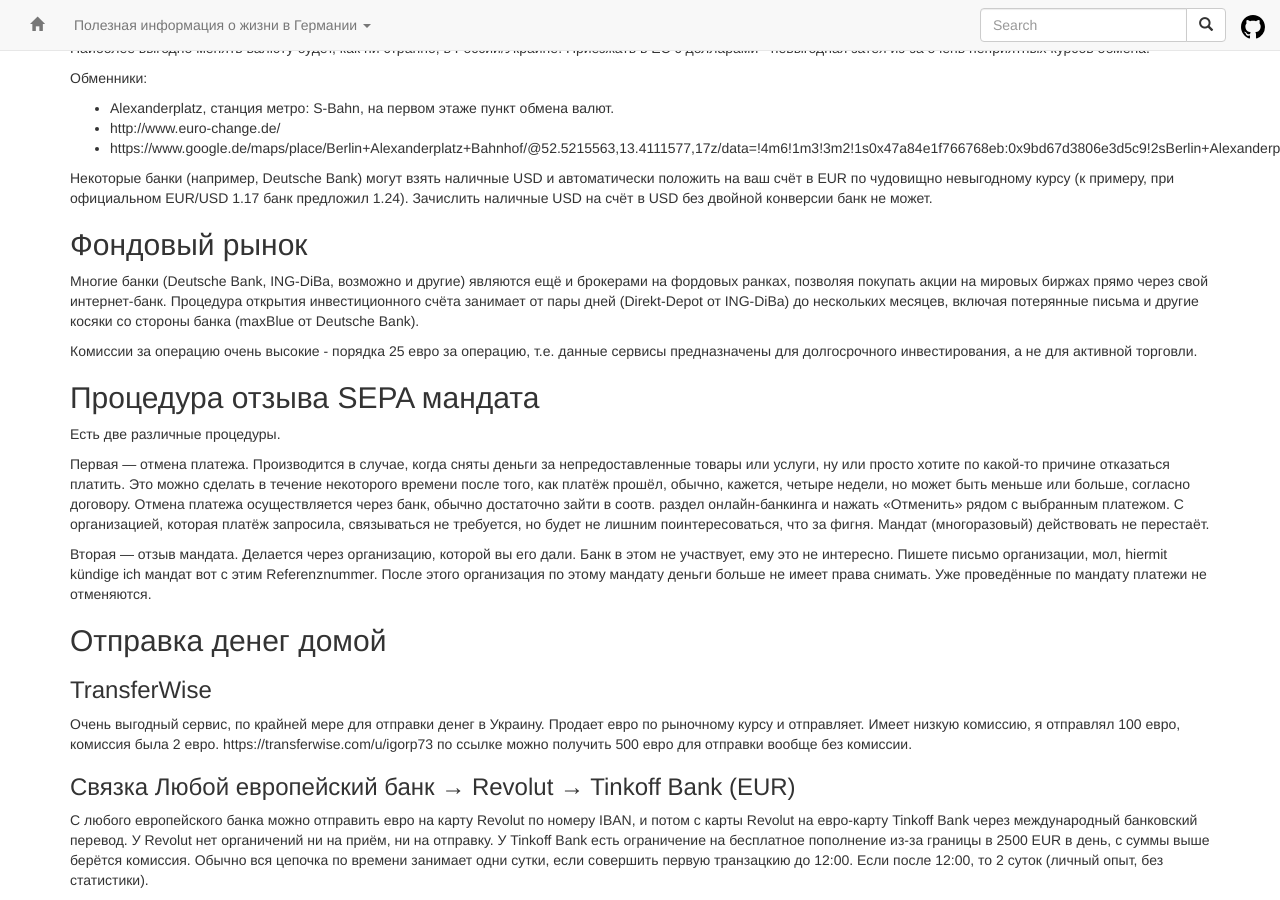
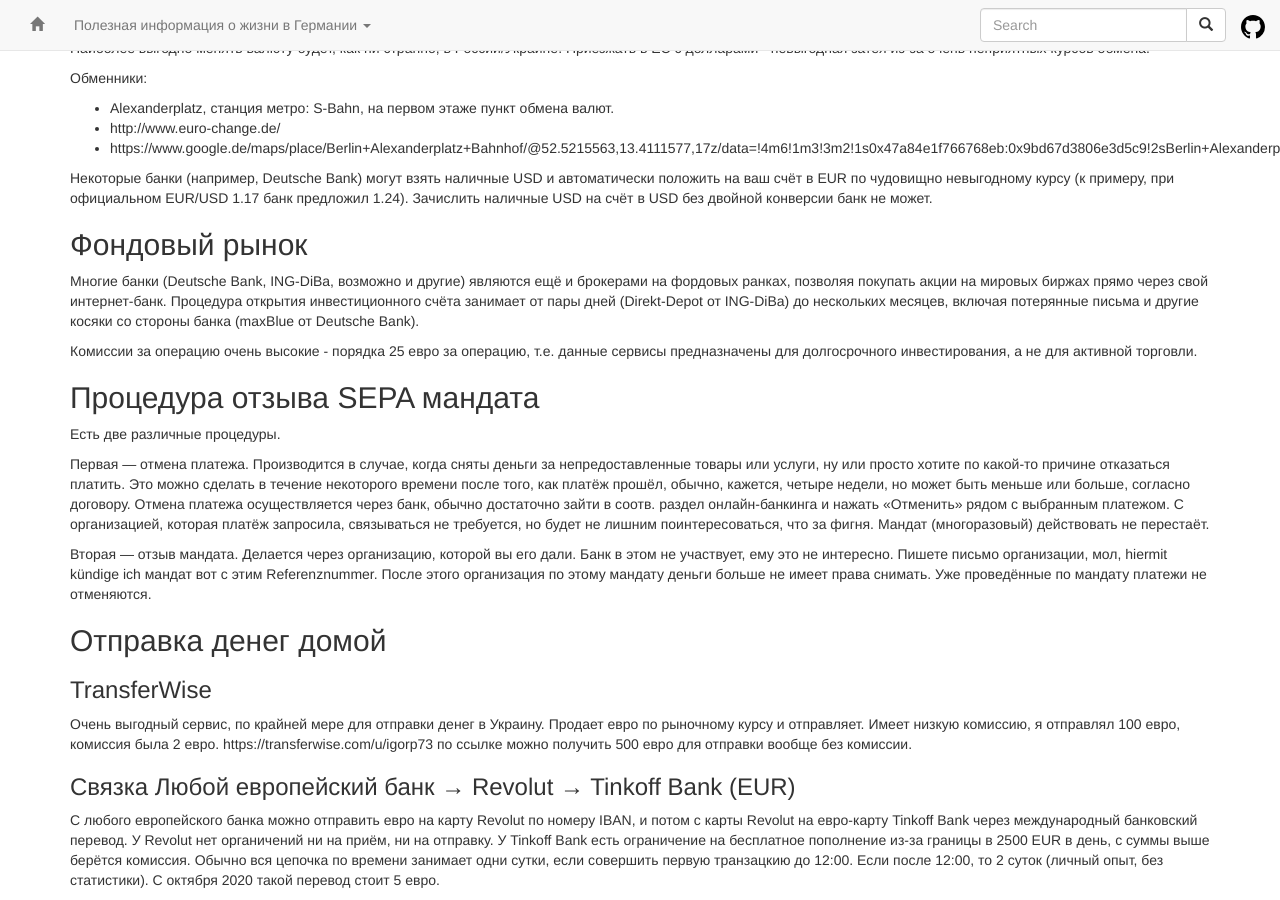
Before and after one commit to ru-de/faq, a Jekyll site: the page built from pages/Финансы и Банки.md, in a window 1280 px wide and 900 px high, scrolled down 2796 px. Built offline with Jekyll 4.4.1, drawn with Linux system fonts in a browser that asks for light colours; nearby versions of some CDN libraries.

Commit message:
sync github pages

```diff
--- a/pages/Финансы и Банки.md
+++ b/pages/Финансы и Банки.md
@@ -156,3 +156,4 @@ layout: default
 У Revolut нет органичений ни на приём, ни на отправку.
 У Tinkoff Bank есть ограничение на бесплатное пополнение из-за границы в 2500 EUR в день, с суммы выше берётся комиссия.
 Обычно вся цепочка по времени занимает одни сутки, если совершить первую транзацкию до 12:00. Если после 12:00, то 2 суток (личный опыт, без статистики).
+С октября 2020 такой перевод стоит 5 евро.
```
